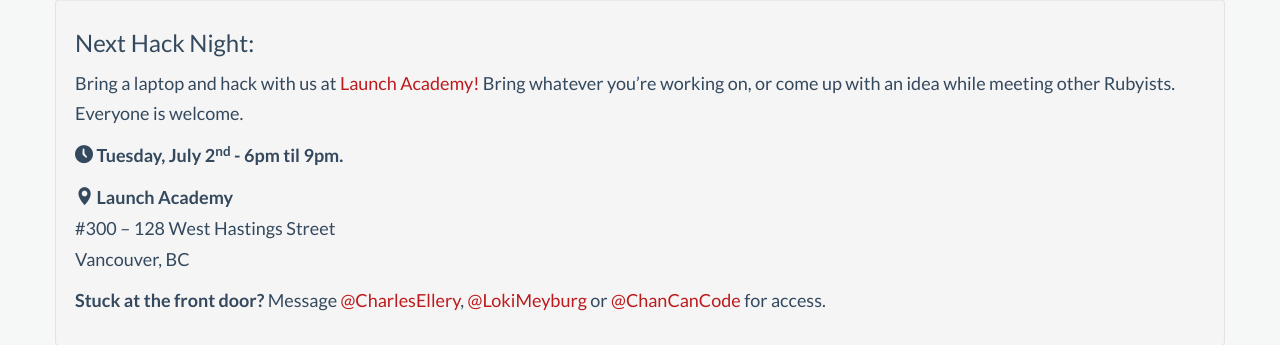
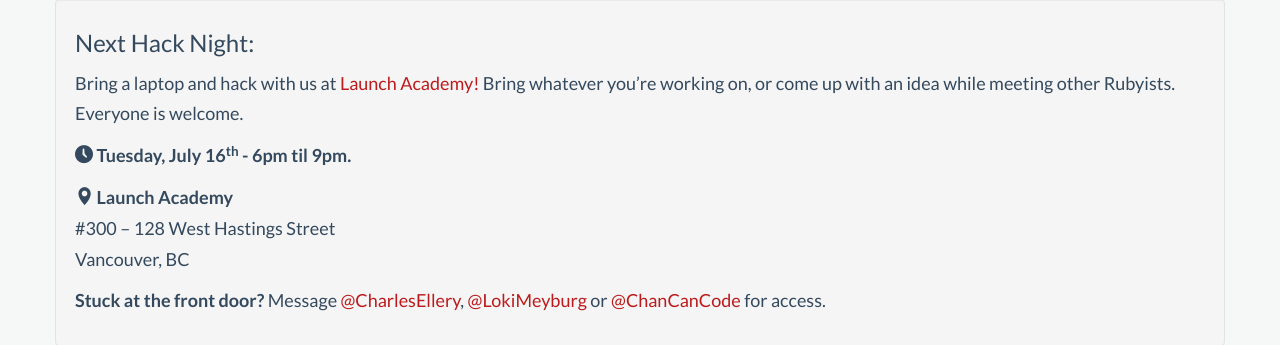
Before and after one commit to vanruby/vanruby.github.io, a Jekyll site: the page built from index.html, in a window 1280 px wide. Shown: the part 822-1167 px from the top of the page. Built offline with Jekyll 4.4.1, drawn with Linux system fonts in a browser that asks for light colours; Markdown is read by kramdown in place of the engine named in the settings.

Commit message:
Udpates ruby hack night date

```diff
--- a/index.html
+++ b/index.html
@@ -37,7 +37,7 @@ title: "VanRuby - Vancouver Ruby on Rails Group"
         <h6>Next Hack Night:</h6>
         <p>Bring a laptop and hack with us at <a href="http://launchacademy.ca/contact/" target="_blank">Launch Academy!</a> Bring whatever you’re working on, or come up with an idea while meeting other Rubyists. Everyone is welcome.</p>
 
-        <p><span class="fui-time"></span> <strong>Tuesday, July 2<sup>nd</sup> - 6pm til 9pm.</strong></p>
+        <p><span class="fui-time"></span> <strong>Tuesday, July 16<sup>th</sup> - 6pm til 9pm.</strong></p>
         <p>
           <span class="fui-location"></span> <strong>Launch Academy</strong> <br />
           #300 – 128 West Hastings Street<br />
```
